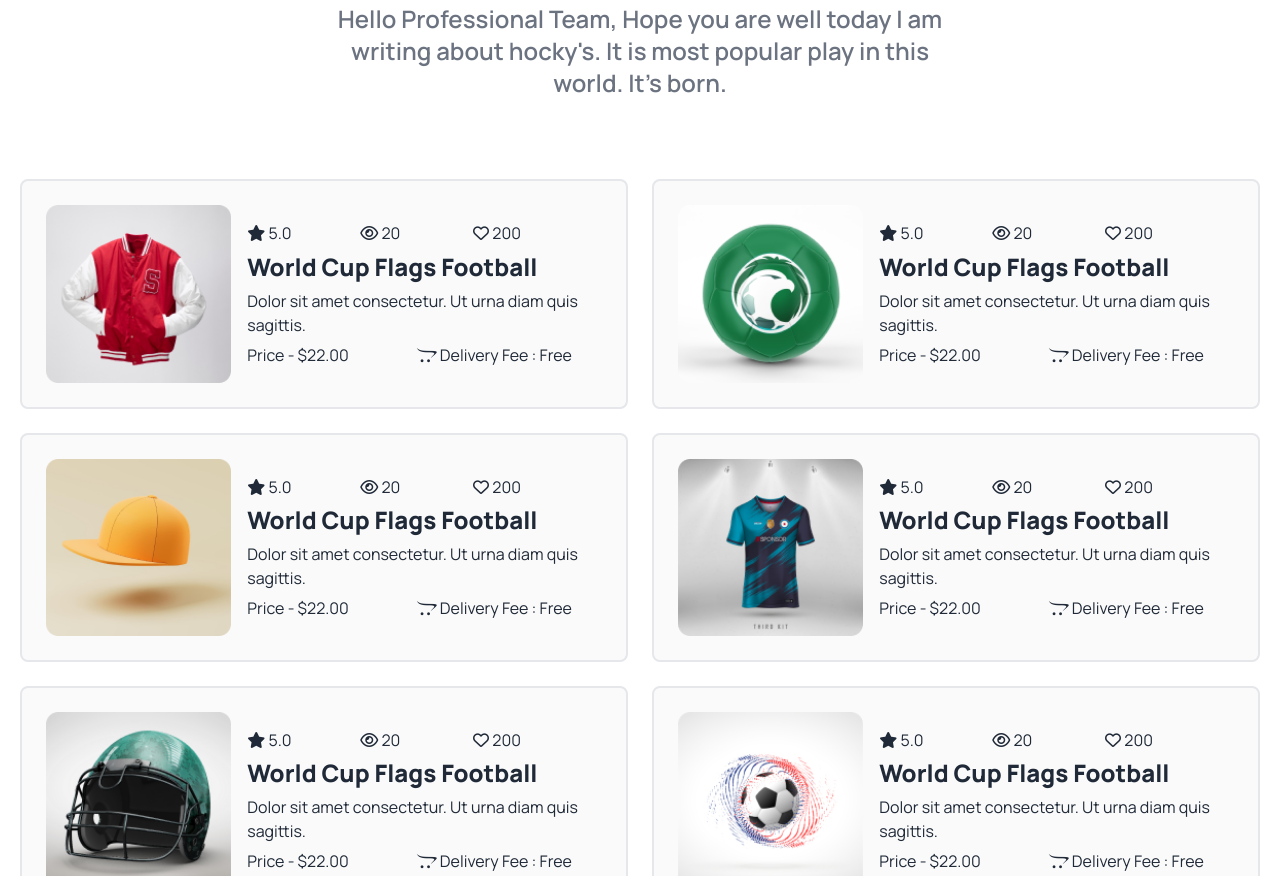
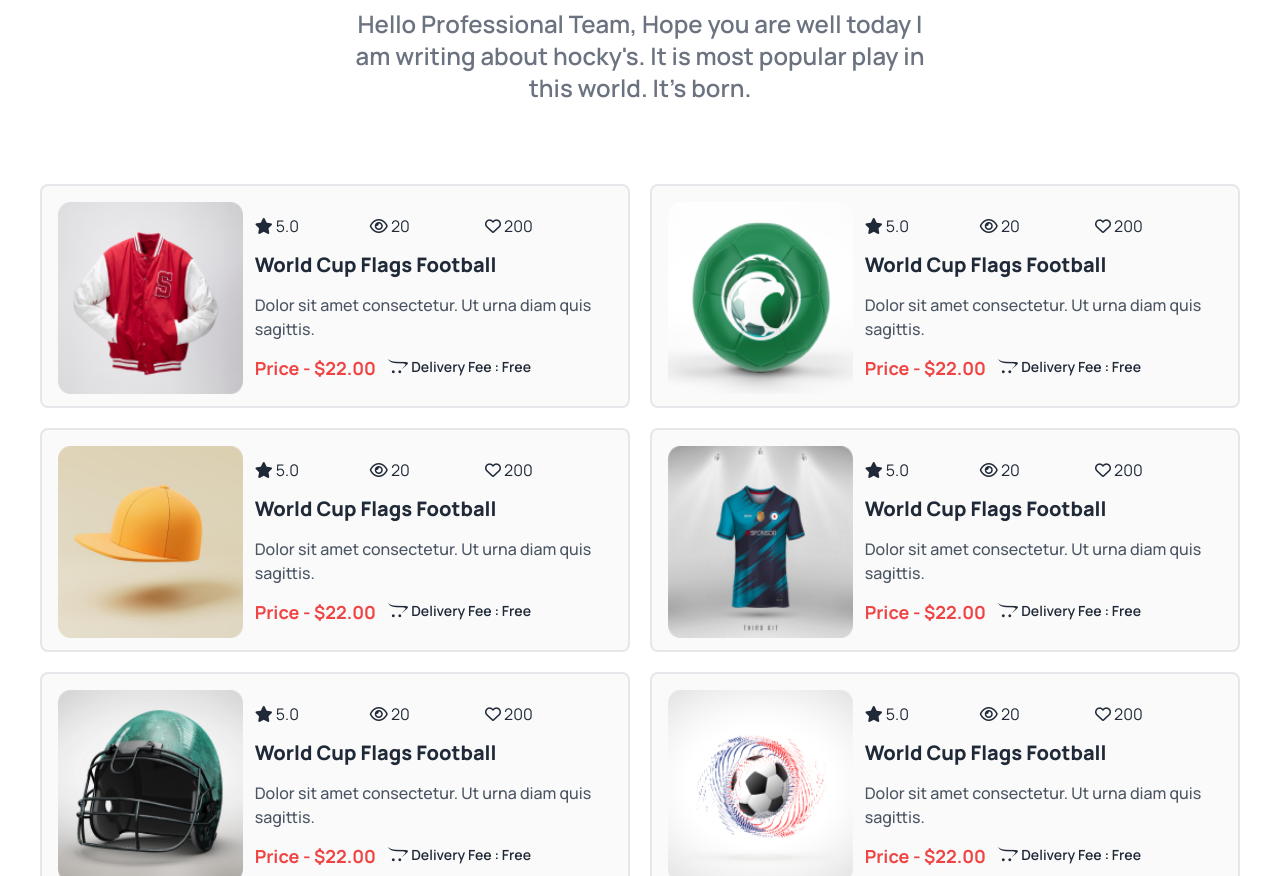
Before and after one commit to zukukakka/module-fifteen-assignment-three, a plain HTML site: page index.html in a window 1280 px wide. Shown: the part 2634-3510 px from the top of the page. Drawn offline with nearby package versions, Linux system fonts and the light colour scheme.

Commit message:
faq section add & responsive

```diff
--- a/index.html
+++ b/index.html
@@ -87,7 +87,7 @@
     <!-- Header Section End -->
 
     <!-- Main Section Start -->
-    <main class="container mx-auto">
+    <main class="mx-5 lg:mx-5">
       <!-- Hero Slider Section Start -->
       <section class="mt-6 lg:mt-12 mx-5">
         <div class="carousel w-full space-x-3">
@@ -209,7 +209,7 @@
       <!-- Progress Bar Section End -->
 
       <!-- Programme Section Start -->
-      <section class="mt-24 lg:mt-12 mx-5">
+      <section class="mt-24 lg:mt-12">
         <h3 class="text-4xl lg:text-5xl font-extrabold text-center"> Professional Hockeys Club</h3>
 
         <p class="text-2xl mt-6 font-semibold text-gray-500 w-full lg:w-2/4 mx-auto text-center">
@@ -285,12 +285,12 @@
           world. It's born.
         </p>
 
-        <div class="grid grid-cols-1 lg:grid-cols-2 gap-6 mt-20">
-          <div class="grid grid-cols-1 lg:grid-cols-3 justify-between bg-neutral-50 rounded-lg p-6 border-2">
-            <div class="w-full h-full">
-              <img class="w-full" src="Images/5.png" alt="Jacket" />
+        <div class="grid grid-cols-1 lg:grid-cols-2 gap-5 mt-20">
+          <div class="grid grid-cols-1 lg:grid-cols-3 bg-neutral-50 rounded-lg p-4 border-2 lg:h-56">
+            <div>
+              <img class="w-full h-[100%] lg:h-48" src="Images/5.png" alt="Jacket" />
             </div>
-            <div class="lg:col-span-2 p-4 flex flex-col justify-between">
+            <div class="lg:col-span-2 p-3 flex flex-col gap-3 justify-between">
               <div class="grid grid-cols-3">
                 <div>
                   <i class="fa-solid fa-star"></i>
@@ -305,25 +305,27 @@
                   <span>200</span>
                 </div>
               </div>
-              <h3 class="text-2xl font-extrabold">World Cup Flags Football</h3>
-              <p class="">Dolor sit amet consectetur. Ut urna diam quis sagittis. </p>
-              <div class="grid grid-cols-1 lg:grid-cols-2">
+              <h3 class="text-xl font-extrabold">World Cup Flags Football</h3>
+              <p class="text-base font-medium text-gray-600"
+                >Dolor sit amet consectetur. Ut urna diam quis sagittis.
+              </p>
+              <div class="flex flex-col lg:flex-row gap-3">
                 <div>
-                  <span>Price - $22.00</span>
+                  <span class="text-xl lg:text-lg font-bold text-red-500">Price - $22.00</span>
                 </div>
                 <div>
                   <i class="fa-brands fa-opencart"></i>
-                  <span>Delivery Fee : Free</span>
+                  <span class="lg:text-sm font-semibold">Delivery Fee : Free</span>
                 </div>
               </div>
             </div>
           </div>
 
-          <div class="grid grid-cols-1 lg:grid-cols-3 justify-between bg-neutral-50 rounded-lg p-6 border-2">
-            <div class="w-full h-full">
-              <img class="w-full" src="Images/6.png" alt="Jacket" />
+          <div class="grid grid-cols-1 lg:grid-cols-3 bg-neutral-50 rounded-lg p-4 border-2 lg:h-56">
+            <div>
+              <img class="w-full h-[100%] lg:h-48" src="Images/6.png" alt="Jacket" />
             </div>
-            <div class="lg:col-span-2 p-4 flex flex-col justify-between">
+            <div class="lg:col-span-2 p-3 flex flex-col gap-3 justify-between">
               <div class="grid grid-cols-3">
                 <div>
                   <i class="fa-solid fa-star"></i>
@@ -338,25 +340,26 @@
                   <span>200</span>
                 </div>
               </div>
-              <h3 class="text-2xl font-extrabold">World Cup Flags Football</h3>
-              <p class="">Dolor sit amet consectetur. Ut urna diam quis sagittis. </p>
-              <div class="grid grid-cols-1 lg:grid-cols-2">
+              <h3 class="text-xl font-extrabold">World Cup Flags Football</h3>
+              <p class="text-base font-medium text-gray-600"
+                >Dolor sit amet consectetur. Ut urna diam quis sagittis.
+              </p>
+              <div class="flex flex-col lg:flex-row gap-3">
                 <div>
-                  <span>Price - $22.00</span>
+                  <span class="text-xl lg:text-lg font-bold text-red-500">Price - $22.00</span>
                 </div>
                 <div>
                   <i class="fa-brands fa-opencart"></i>
-                  <span>Delivery Fee : Free</span>
+                  <span class="lg:text-sm font-semibold">Delivery Fee : Free</span>
                 </div>
               </div>
             </div>
           </div>
-
-          <div class="grid grid-cols-1 lg:grid-cols-3 justify-between bg-neutral-50 rounded-lg p-6 border-2">
-            <div class="w-full h-full">
-              <img class="w-full" src="Images/7.png" alt="Jacket" />
+          <div class="grid grid-cols-1 lg:grid-cols-3 bg-neutral-50 rounded-lg p-4 border-2 lg:h-56">
+            <div>
+              <img class="w-full h-[100%] lg:h-48" src="Images/7.png" alt="Jacket" />
             </div>
-            <div class="lg:col-span-2 p-4 flex flex-col justify-between">
+            <div class="lg:col-span-2 p-3 flex flex-col gap-3 justify-between">
               <div class="grid grid-cols-3">
                 <div>
                   <i class="fa-solid fa-star"></i>
@@ -371,25 +374,27 @@
                   <span>200</span>
                 </div>
               </div>
-              <h3 class="text-2xl font-extrabold">World Cup Flags Football</h3>
-              <p class="">Dolor sit amet consectetur. Ut urna diam quis sagittis. </p>
-              <div class="grid grid-cols-1 lg:grid-cols-2">
+              <h3 class="text-xl font-extrabold">World Cup Flags Football</h3>
+              <p class="text-base font-medium text-gray-600"
+                >Dolor sit amet consectetur. Ut urna diam quis sagittis.
+              </p>
+              <div class="flex flex-col lg:flex-row gap-3">
                 <div>
-                  <span>Price - $22.00</span>
+                  <span class="text-xl lg:text-lg font-bold text-red-500">Price - $22.00</span>
                 </div>
                 <div>
                   <i class="fa-brands fa-opencart"></i>
-                  <span>Delivery Fee : Free</span>
+                  <span class="lg:text-sm font-semibold">Delivery Fee : Free</span>
                 </div>
               </div>
             </div>
           </div>
 
-          <div class="grid grid-cols-1 lg:grid-cols-3 justify-between bg-neutral-50 rounded-lg p-6 border-2">
-            <div class="w-full h-full">
-              <img class="w-full" src="Images/8.png" alt="Jacket" />
+          <div class="grid grid-cols-1 lg:grid-cols-3 bg-neutral-50 rounded-lg p-4 border-2 lg:h-56">
+            <div>
+              <img class="w-full h-[100%] lg:h-48" src="Images/8.png" alt="Jacket" />
             </div>
-            <div class="lg:col-span-2 p-4 flex flex-col justify-between">
+            <div class="lg:col-span-2 p-3 flex flex-col gap-3 justify-between">
               <div class="grid grid-cols-3">
                 <div>
                   <i class="fa-solid fa-star"></i>
@@ -404,25 +409,27 @@
                   <span>200</span>
                 </div>
               </div>
-              <h3 class="text-2xl font-extrabold">World Cup Flags Football</h3>
-              <p class="">Dolor sit amet consectetur. Ut urna diam quis sagittis. </p>
-              <div class="grid grid-cols-1 lg:grid-cols-2">
+              <h3 class="text-xl font-extrabold">World Cup Flags Football</h3>
+              <p class="text-base font-medium text-gray-600"
+                >Dolor sit amet consectetur. Ut urna diam quis sagittis.
+              </p>
+              <div class="flex flex-col lg:flex-row gap-3">
                 <div>
-                  <span>Price - $22.00</span>
+                  <span class="text-xl lg:text-lg font-bold text-red-500">Price - $22.00</span>
                 </div>
                 <div>
                   <i class="fa-brands fa-opencart"></i>
-                  <span>Delivery Fee : Free</span>
+                  <span class="lg:text-sm font-semibold">Delivery Fee : Free</span>
                 </div>
               </div>
             </div>
           </div>
 
-          <div class="grid grid-cols-1 lg:grid-cols-3 justify-between bg-neutral-50 rounded-lg p-6 border-2">
-            <div class="w-full h-full">
-              <img class="w-full" src="Images/9.png" alt="Jacket" />
+          <div class="grid grid-cols-1 lg:grid-cols-3 bg-neutral-50 rounded-lg p-4 border-2 lg:h-56">
+            <div>
+              <img class="w-full h-[100%] lg:h-48" src="Images/9.png" alt="Jacket" />
             </div>
-            <div class="lg:col-span-2 p-4 flex flex-col justify-between">
+            <div class="lg:col-span-2 p-3 flex flex-col gap-3 justify-between">
               <div class="grid grid-cols-3">
                 <div>
                   <i class="fa-solid fa-star"></i>
@@ -437,25 +444,27 @@
                   <span>200</span>
                 </div>
               </div>
-              <h3 class="text-2xl font-extrabold">World Cup Flags Football</h3>
-              <p class="">Dolor sit amet consectetur. Ut urna diam quis sagittis. </p>
-              <div class="grid grid-cols-1 lg:grid-cols-2">
+              <h3 class="text-xl font-extrabold">World Cup Flags Football</h3>
+              <p class="text-base font-medium text-gray-600"
+                >Dolor sit amet consectetur. Ut urna diam quis sagittis.
+              </p>
+              <div class="flex flex-col lg:flex-row gap-3">
                 <div>
-                  <span>Price - $22.00</span>
+                  <span class="text-xl lg:text-lg font-bold text-red-500">Price - $22.00</span>
                 </div>
                 <div>
                   <i class="fa-brands fa-opencart"></i>
-                  <span>Delivery Fee : Free</span>
+                  <span class="lg:text-sm font-semibold">Delivery Fee : Free</span>
                 </div>
               </div>
             </div>
           </div>
 
-          <div class="grid grid-cols-1 lg:grid-cols-3 justify-between bg-neutral-50 rounded-lg p-6 border-2">
-            <div class="w-full h-full">
-              <img class="w-full" src="Images/10.png" alt="Jacket" />
+          <div class="grid grid-cols-1 lg:grid-cols-3 bg-neutral-50 rounded-lg p-4 border-2 lg:h-56">
+            <div>
+              <img class="w-full h-[100%] lg:h-48" src="Images/10.png" alt="Jacket" />
             </div>
-            <div class="lg:col-span-2 p-4 flex flex-col justify-between">
+            <div class="lg:col-span-2 p-3 flex flex-col gap-3 justify-between">
               <div class="grid grid-cols-3">
                 <div>
                   <i class="fa-solid fa-star"></i>
@@ -470,15 +479,17 @@
                   <span>200</span>
                 </div>
               </div>
-              <h3 class="text-2xl font-extrabold">World Cup Flags Football</h3>
-              <p class="">Dolor sit amet consectetur. Ut urna diam quis sagittis. </p>
-              <div class="grid grid-cols-1 lg:grid-cols-2">
+              <h3 class="text-xl font-extrabold">World Cup Flags Football</h3>
+              <p class="text-base font-medium text-gray-600"
+                >Dolor sit amet consectetur. Ut urna diam quis sagittis.
+              </p>
+              <div class="flex flex-col lg:flex-row gap-3">
                 <div>
-                  <span>Price - $22.00</span>
+                  <span class="text-xl lg:text-lg font-bold text-red-500">Price - $22.00</span>
                 </div>
                 <div>
                   <i class="fa-brands fa-opencart"></i>
-                  <span>Delivery Fee : Free</span>
+                  <span class="lg:text-sm font-semibold">Delivery Fee : Free</span>
                 </div>
               </div>
             </div>
@@ -486,6 +497,71 @@
         </div>
       </section>
       <!-- Product Section End -->
+
+      <!-- Faq Section Start -->
+      <section class="mt-24 lg:mt-12 mx-5">
+        <h3 class="text-4xl lg:text-5xl font-extrabold text-center"> Professional Hockeys Club</h3>
+
+        <p class="text-2xl mt-6 font-semibold text-gray-500 w-full lg:w-2/4 mx-auto text-center">
+          Hello Professional Team, Hope you are well today I am writing about hocky's. It is most popular play in this
+          world. It's born.
+        </p>
+
+        <div class="grid grid-cols-1 lg:grid-cols-2 gap-10 h-96 mt-20">
+          <div>
+            <img class="w-full rounded-2xl" src="Images/11.png" alt="" />
+          </div>
+
+          <div class="flex flex-col justify-around gap-1">
+            <div class="collapse collapse-plus bg-base-200">
+              <input type="radio" name="my-accordion-3" checked="checked" />
+              <div class="collapse-title text-2xl font-extrabold"> Our Equipment </div>
+              <div class="collapse-content">
+                <p>Dolor sit amet consectetur. Ut urna diam quis sagittis. Elit elit enim sagittis turpis in magna.</p>
+              </div>
+            </div>
+            <div class="collapse collapse-plus bg-base-200">
+              <input type="radio" name="my-accordion-3" />
+              <div class="collapse-title text-2xl font-extrabold"> Hockey Training </div>
+              <div class="collapse-content">
+                <p>Dolor sit amet consectetur. Ut urna diam quis sagittis. Elit elit enim sagittis turpis in magna.</p>
+              </div>
+            </div>
+            <div class="collapse collapse-plus bg-base-200">
+              <input type="radio" name="my-accordion-3" />
+              <div class="collapse-title text-2xl font-extrabold"> Private Lessons </div>
+              <div class="collapse-content">
+                <p>Dolor sit amet consectetur. Ut urna diam quis sagittis. Elit elit enim sagittis turpis in magna.</p>
+              </div>
+            </div>
+
+            <div class="collapse collapse-plus bg-base-200">
+              <input type="radio" name="my-accordion-3" />
+              <div class="collapse-title text-2xl font-extrabold"> Ski Touring </div>
+              <div class="collapse-content">
+                <p>Dolor sit amet consectetur. Ut urna diam quis sagittis. Elit elit enim sagittis turpis in magna.</p>
+              </div>
+            </div>
+
+            <div class="collapse collapse-plus bg-base-200">
+              <input type="radio" name="my-accordion-3" />
+              <div class="collapse-title text-2xl font-extrabold"> Booking</div>
+              <div class="collapse-content">
+                <p>Dolor sit amet consectetur. Ut urna diam quis sagittis. Elit elit enim sagittis turpis in magna.</p>
+              </div>
+            </div>
+
+            <div class="collapse collapse-plus bg-base-200">
+              <input type="radio" name="my-accordion-3" />
+              <div class="collapse-title text-2xl font-extrabold"> Pricings </div>
+              <div class="collapse-content">
+                <p>Dolor sit amet consectetur. Ut urna diam quis sagittis. Elit elit enim sagittis turpis in magna.</p>
+              </div>
+            </div>
+          </div>
+        </div>
+      </section>
+      <!-- Faq Section End -->
     </main>
     <!-- Main Section End -->
 
```
